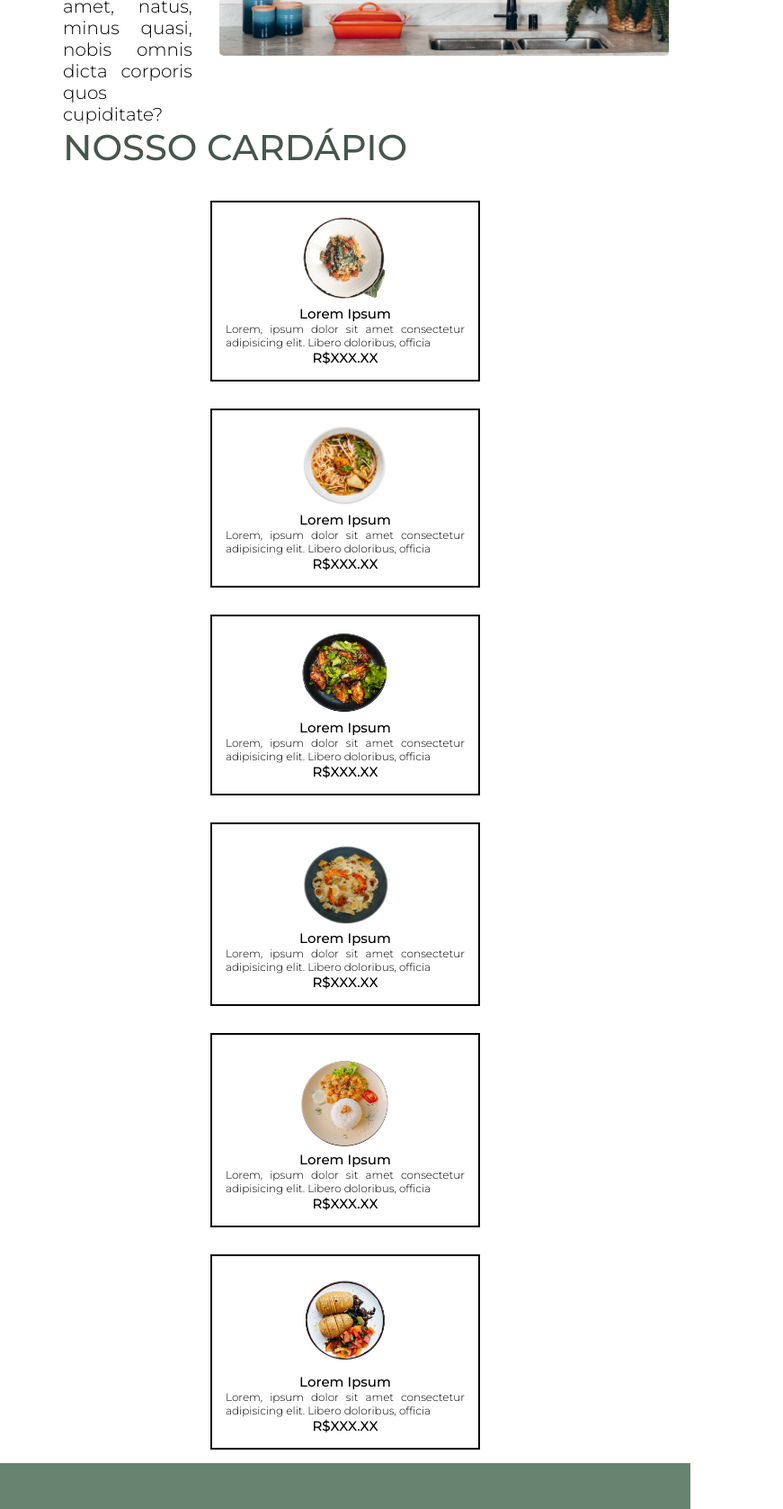
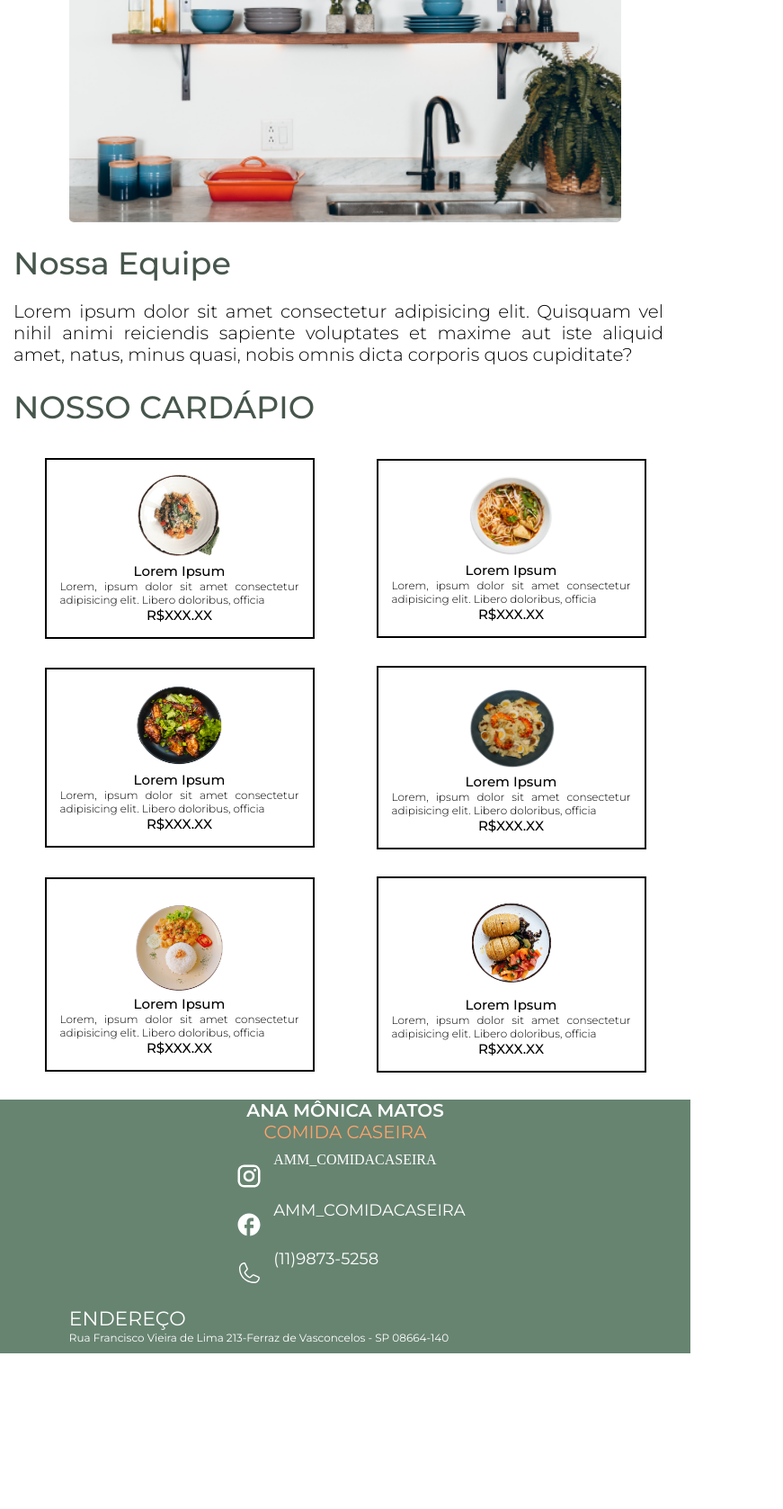
Before and after one commit to letsouzars/Site-html-ju, a plain HTML site: page Projeto-OnePage-main/index.html in a window 768 px wide. Shown: the part 1120-2797 px from the top of the page at 90% size, 871 px wide, since content can reach past the window. After the commit the page ends 2624 px from the top, so only its background shows below. Drawn offline with Linux system fonts and the light colour scheme.

Commit message:
index update
Adicionei o css do tablet

```diff
--- a/Projeto-OnePage-main/style.css
+++ b/Projeto-OnePage-main/style.css
@@ -186,3 +186,108 @@ a {
 html {
     scroll-behavior: smooth;
 }
+
+@media screen and (min-width: 401px) and (max-width: 768px) {
+    .container, .conteudo {
+        margin: 0;
+        border: 0;
+        padding: 0;
+    }
+    #nossaComida .container {
+        flex-direction: column;
+    }
+
+    #nossaEquipe .container {
+        flex-direction: column-reverse;
+    }
+    #contato .container {
+        flex-direction: column;
+    }
+
+    .cozinhando, .panela {
+        width: 80vw;
+    }
+
+    .titulo {
+        font-size: 35px;
+        margin-top: 20px;
+    }
+
+    .item {
+        font-size: 15px;
+    }
+
+    #nossaComida, #nossaEquipe {
+        margin: 0 0 25px;
+    }
+
+    #header .container {
+        flex-wrap: wrap;
+    }
+
+    .logo {
+        width: 40vw;
+
+    }
+
+    .nome, .redes, .endereco {
+        padding-bottom: 10px;
+
+    }
+    .amm {
+        font-size: 20px;
+    }
+
+    .cs {
+        font-size: 20px;
+    }
+
+    .rede-nome {
+        font-size: 18px;
+    }
+    .endereco-descricao {
+        display: flex;
+        flex-wrap: wrap;
+        font-size: 12px;
+    }
+
+    .endereco-nome {
+        font-size: 22px;
+
+    }
+    .endereco {
+        width: 80vw;
+    }
+
+    .prato {
+        margin: 15px;
+    }
+
+    .cardapio {
+        margin: 15px;
+
+    }
+
+    .conteudo {
+        margin-left: 0;
+        margin-right: 0;
+        margin: 0 15px;
+    }
+
+    #header .container img {
+        display: block;
+        margin: 0 30vw;
+
+    }
+
+
+
+
+
+
+
+
+
+
+
+}
```
